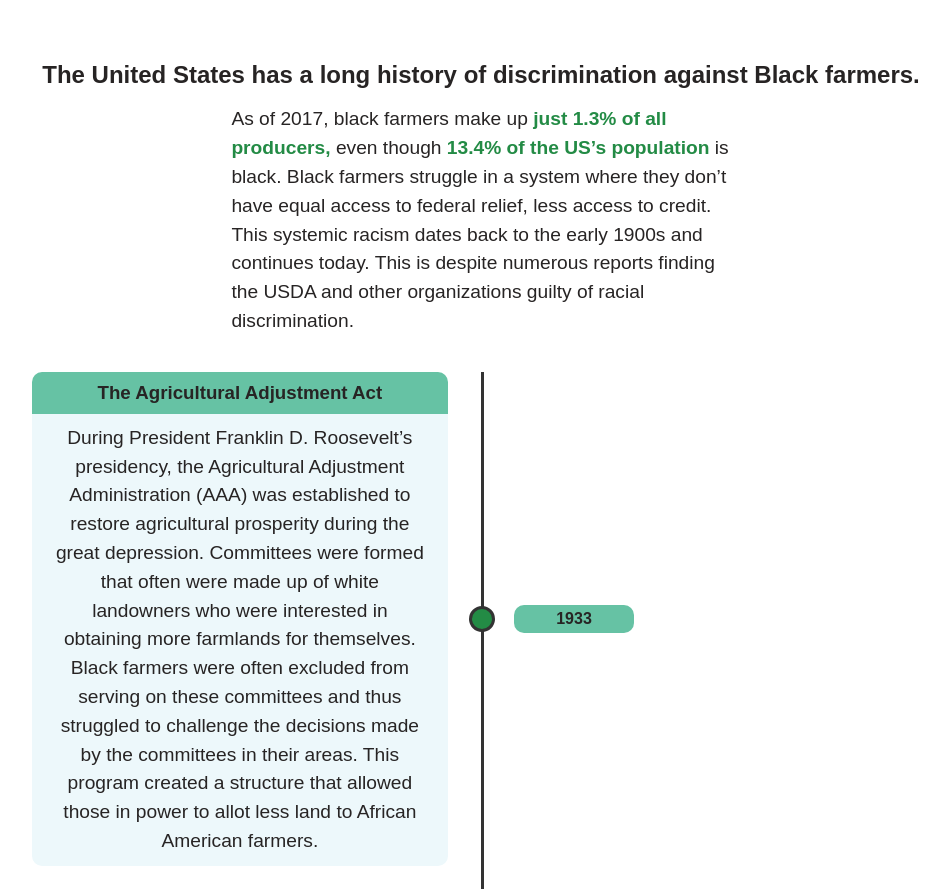
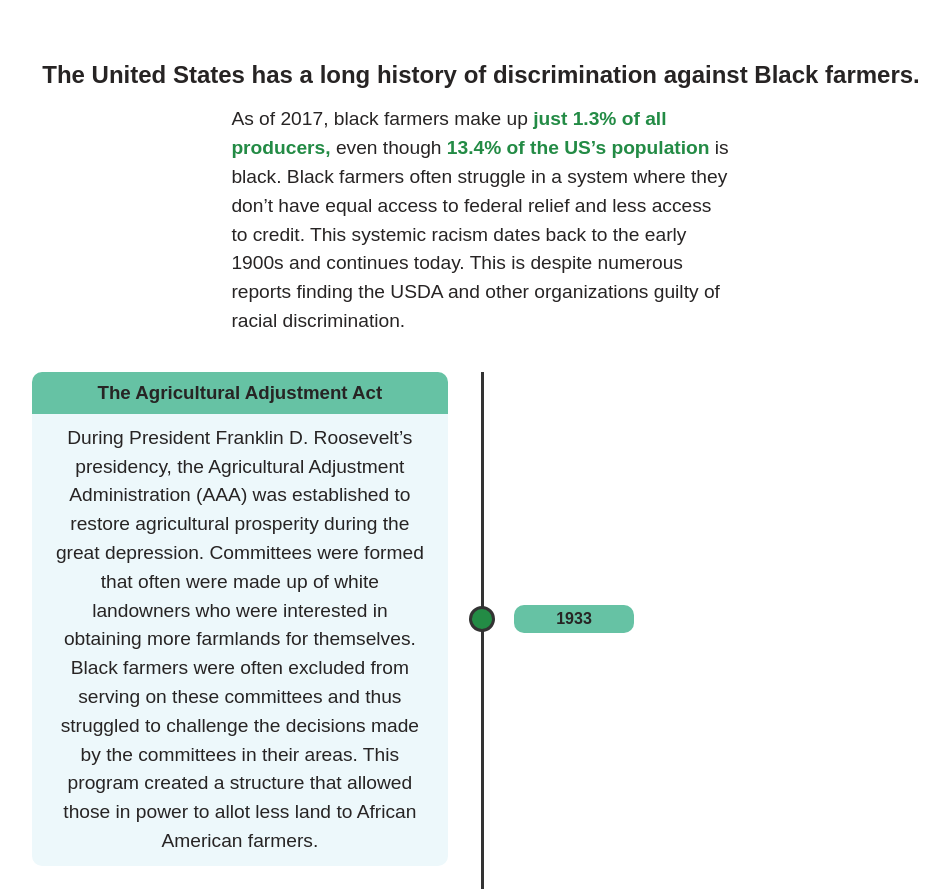
Before and after one commit to anly6571/FarmerDemographics, a website built with Parcel: page index.html in a window 1280 px wide. Shown: the part 1920-2809 px from the top of the page, without its empty margins (159-1108 px from the left). Built offline with nearby package versions, Linux system fonts and the light colour scheme.

Commit message:
Update index.html
Updating text

```diff
--- a/index.html
+++ b/index.html
@@ -60,7 +60,7 @@
           The United States has a long history of discrimination against Black farmers.
         </h2>
         <p>
-          As of 2017, black farmers make up <strong class ="green"> just 1.3% of all producers, </strong> even though <strong class ="green"> 13.4% of the US’s population </strong> is black. Black farmers struggle in a system where they don’t have equal access to federal relief, less access to credit. This systemic racism dates back to the early 1900s and continues today. This is despite numerous reports finding the USDA and other organizations guilty of racial discrimination.
+          As of 2017, black farmers make up <strong class ="green"> just 1.3% of all producers, </strong> even though <strong class ="green"> 13.4% of the US’s population </strong> is black. Black farmers often struggle in a system where they don’t have equal access to federal relief and less access to credit. This systemic racism dates back to the early 1900s and continues today. This is despite numerous reports finding the USDA and other organizations guilty of racial discrimination.
         </p>
         <div class="container">
           <div class="timeline">
```
